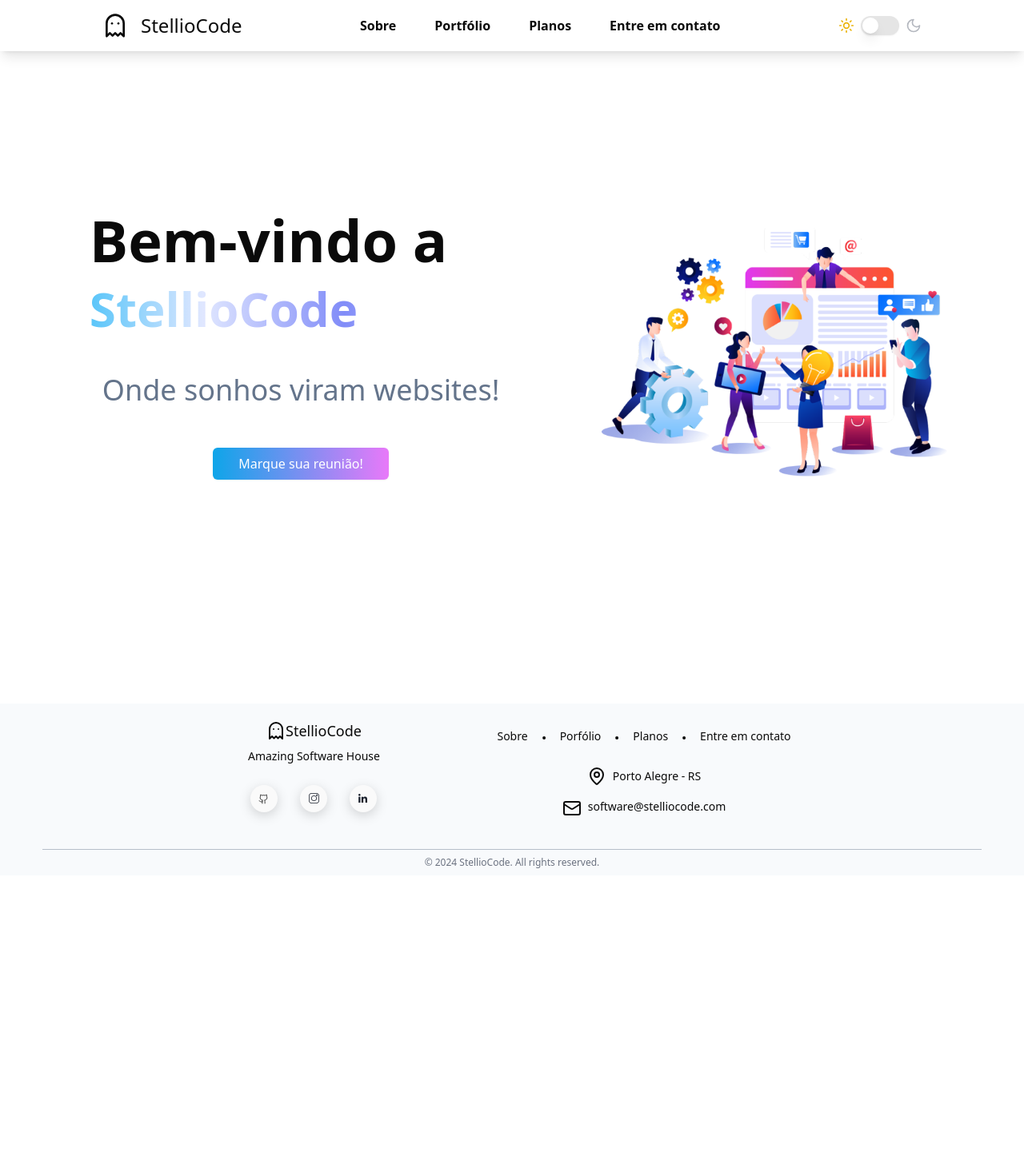
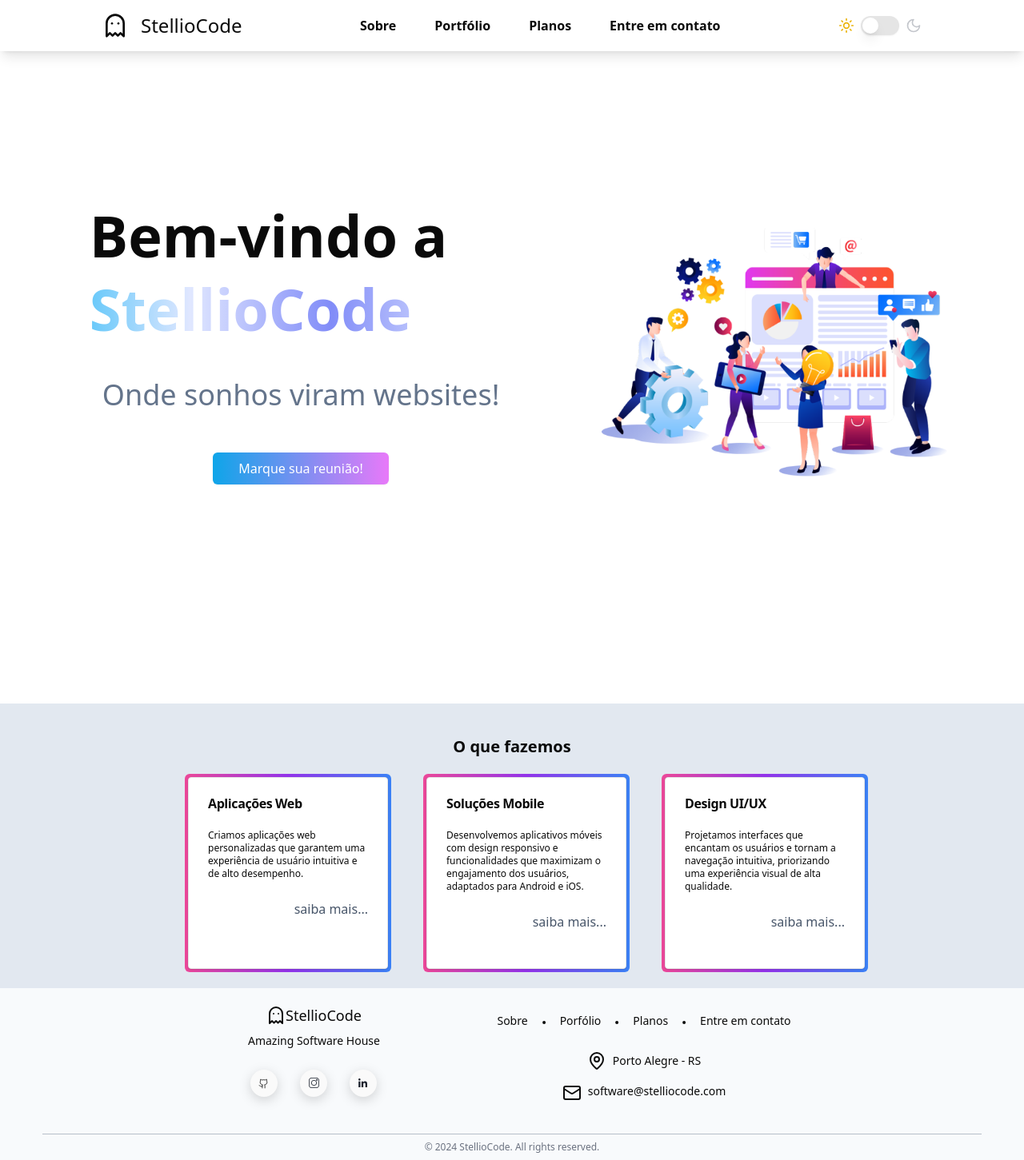
Before and after one commit to AlexandreDresch/StellioCode, a React (Vite) app: page / in a window 1280 px wide. Shown: the whole page at 80% size. Before the commit the page ends 1095 px from the top, so only its background shows below. Built offline with nearby package versions, Linux system fonts and the light colour scheme.

Commit message:
fix: fixing responsive design

```diff
--- a/src/components/Hero.tsx
+++ b/src/components/Hero.tsx
@@ -62,19 +62,19 @@ const AnimatedText = ({ text }: { text: string }) => {
 
 export default function Hero() {
   return (
-    <div className="my-10 flex min-h-screen flex-col items-center justify-center md:h-lvh xl:min-h-lvh">
+    <div className="my-10 flex min-h-screen flex-col items-center justify-center xl:min-h-lvh">
       <main className="flex items-center justify-center xl:gap-24">
         <div className="m-4 flex flex-col justify-center gap-5">
           {/* <Section> */}
-          <div className="text-5xl lg:text-7xl lg:font-semibold">
+          <div className="text-5xl md:text-7xl lg:text-7xl lg:font-semibold">
             {/* <FadeInText text="Bem-vindo a" /> */}
             <h2>Bem-vindo a</h2>
           </div>
-          <div className="animate-gradient bg-[linear-gradient(to_right,theme(colors.indigo.400),theme(colors.indigo.100),theme(colors.sky.400),theme(colors.fuchsia.400),theme(colors.sky.400),theme(colors.indigo.100),theme(colors.indigo.400))] bg-[length:200%_auto] bg-clip-text text-6xl font-semibold text-transparent">
+          <div className="animate-gradient bg-[linear-gradient(to_right,theme(colors.indigo.400),theme(colors.indigo.100),theme(colors.sky.400),theme(colors.fuchsia.400),theme(colors.sky.400),theme(colors.indigo.100),theme(colors.indigo.400))] bg-[length:200%_auto] bg-clip-text text-6xl font-semibold text-transparent md:text-7xl">
             <AnimatedText text="StellioCode" />
           </div>
 
-          <p className="mt-4 p-4 text-left text-3xl text-slate-500 xl:text-4xl">
+          <p className="mt-4 p-4 text-left text-3xl text-slate-500 md:text-4xl xl:text-4xl">
             Onde sonhos viram websites!
           </p>
           {/* </Section> */}
--- a/src/components/header.tsx
+++ b/src/components/header.tsx
@@ -43,30 +43,34 @@ export default function Header() {
 
   return (
     <div>
-      <header className="absolute flex min-w-full items-center justify-between px-6 py-4 shadow-lg xl:px-32">
+      <header className="absolute flex min-w-full items-center justify-between px-6 py-4 shadow-lg dark:bg-black xl:px-32">
         <div className="flex items-center gap-4">
           <Ghost size="32" />
-          <h1 className="text-2xl">StellioCode</h1>
+          <h1 className="text-2xl transition-all duration-300 hover:bg-gradient-to-r hover:from-sky-700 hover:to-sky-100 hover:bg-clip-text hover:text-transparent">
+            StellioCode
+          </h1>
         </div>
         <ul className="hidden items-center gap-12 text-base font-semibold md:flex md:gap-4 xl:flex xl:gap-12">
-          <li className="relative cursor-pointer after:absolute after:bottom-0 after:left-0 after:h-px after:w-0 after:bg-black after:transition-all after:duration-300 hover:after:w-full">
+          <ul className="hidden items-center gap-12 text-base font-semibold md:flex md:gap-4 xl:flex xl:gap-12">
+            <li className="relative cursor-pointer after:absolute after:bottom-0 after:left-0 after:h-px after:w-0 after:bg-blue-400 after:transition-all after:duration-300 hover:bg-gradient-to-r hover:from-sky-700 hover:to-purple-300 hover:bg-clip-text hover:text-transparent hover:after:w-full">
               Sobre
             </li>
-          <li className="relative cursor-pointer after:absolute after:bottom-0 after:left-0 after:h-px after:w-0 after:bg-black after:transition-all after:duration-300 hover:after:w-full">
+            <li className="relative cursor-pointer after:absolute after:bottom-0 after:left-0 after:h-px after:w-0 after:bg-blue-400 after:transition-all after:duration-300 hover:bg-gradient-to-r hover:from-sky-700 hover:to-purple-300 hover:bg-clip-text hover:text-transparent hover:after:w-full">
               Portfólio
             </li>
-          <li className="relative cursor-pointer after:absolute after:bottom-0 after:left-0 after:h-px after:w-0 after:bg-black after:transition-all after:duration-300 hover:after:w-full">
+            <li className="relative cursor-pointer after:absolute after:bottom-0 after:left-0 after:h-px after:w-0 after:bg-blue-400 after:transition-all after:duration-300 hover:bg-gradient-to-r hover:from-sky-700 hover:to-purple-300 hover:bg-clip-text hover:text-transparent hover:after:w-full">
               Planos
             </li>
-          <li className="relative cursor-pointer after:absolute after:bottom-0 after:left-0 after:h-px after:w-0 after:bg-black after:transition-all after:duration-300 hover:after:w-full">
+            <li className="relative cursor-pointer after:absolute after:bottom-0 after:left-0 after:h-px after:w-0 after:bg-blue-400 after:transition-all after:duration-300 hover:bg-gradient-to-r hover:from-sky-700 hover:to-purple-300 hover:bg-clip-text hover:text-transparent hover:after:w-full">
               Entre em contato
             </li>
           </ul>
+        </ul>
 
-        <div className="relative hidden items-center justify-center gap-4 font-semibold md:flex">
+        <div className="relative hidden items-center justify-center font-semibold md:flex">
           <div className="flex items-center space-x-2">
             <Sun
-              className={`w-5 text-yellow-500 ${isChecked ? "opacity-50" : "opacity-100"}`}
+              className={`w-5 text-yellow-500 ${isChecked ? "opacity-40" : "opacity-100"}`}
             />
 
             <Switch
@@ -75,7 +79,7 @@ export default function Header() {
               onCheckedChange={handleSwitchChange}
             />
             <Moon
-              className={`w-5 text-gray-500 ${isChecked ? "opacity-100" : "opacity-50"}`}
+              className={`w-5 text-gray-500 ${isChecked ? "opacity-100" : "opacity-40"}`}
             />
           </div>
         </div>
--- a/src/pages/home.tsx
+++ b/src/pages/home.tsx
@@ -1,17 +1,23 @@
 import Footer from "@/components/Footer";
 import Header from "../components/Header";
 import Hero from "../components/Hero";
+import OurServices from "../components/OurServices";
 
 export default function home() {
   return (
     <div className="flex min-h-screen flex-col">
       <Header />
 
-      <main className="flex-grow">
+      <main className="flex flex-col items-center justify-center">
         <Hero />
+        <div className="w-full">
+          <OurServices />
+        </div>
       </main>
 
-      <Footer />
+      <div className="relative bottom-0 left-0 right-0">
+        <Footer />
+      </div>
     </div>
   );
 }
```
Lines whose indentation alone changed are shown as unchanged.
